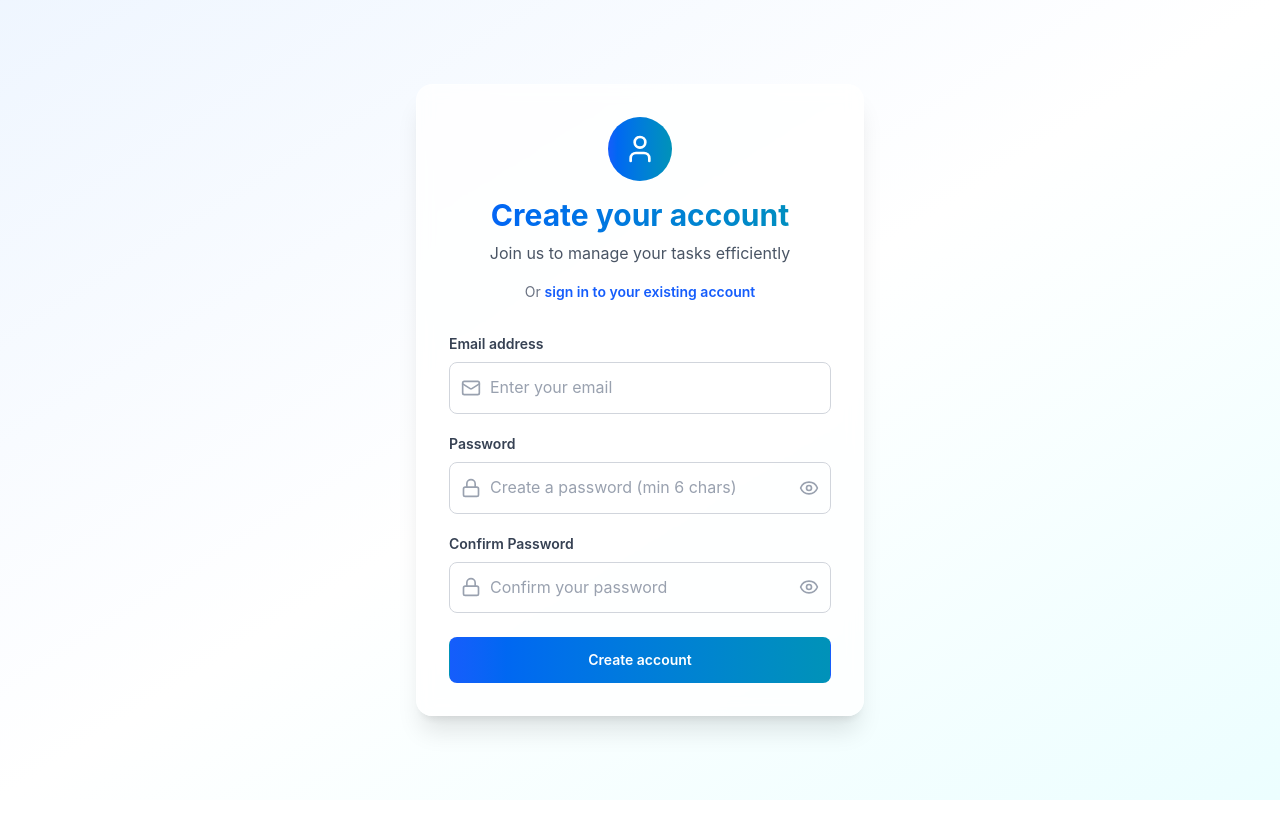
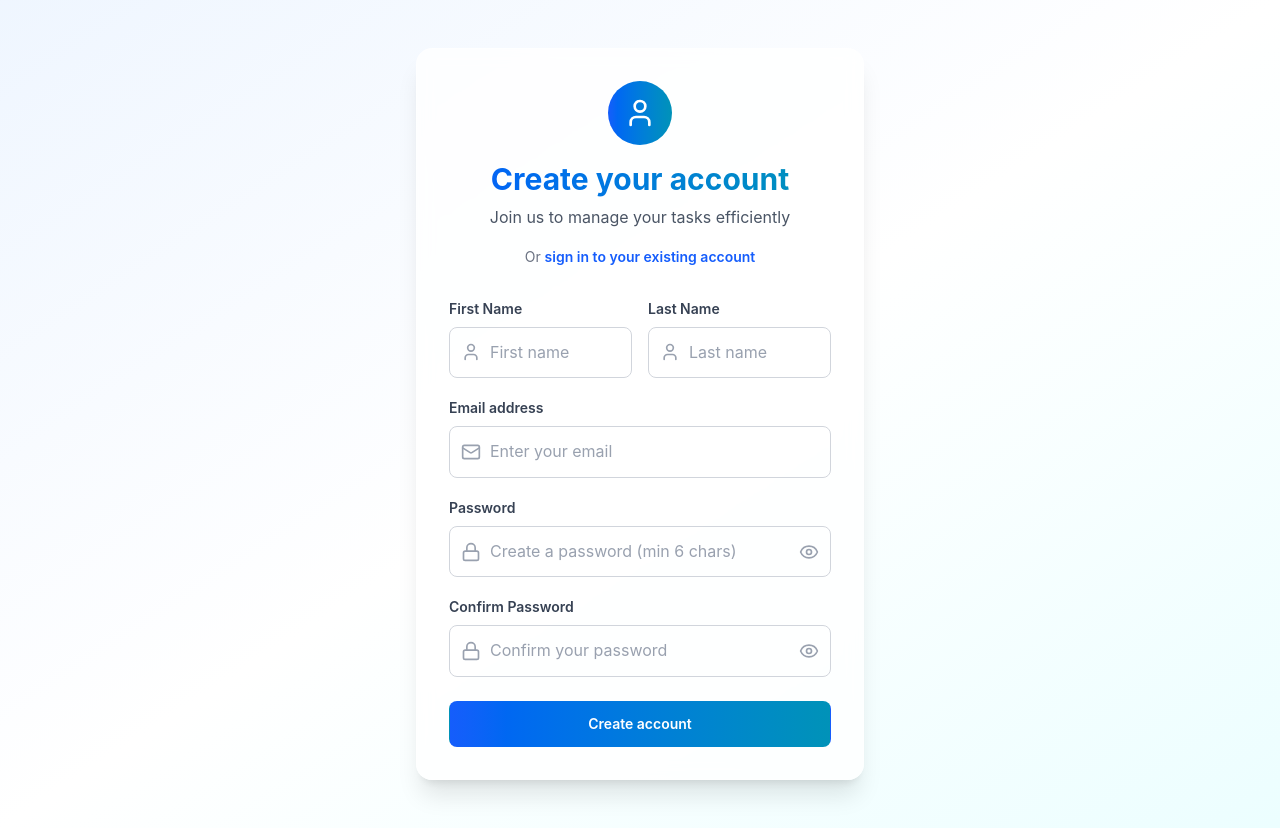
Before and after one commit to Laxman67/task-board, a React (Vite) app in the folder client/: page /login in a window 1280 px wide. Both pictures are taken after typing "name@example.com", "Sample123" into the empty fields and a click on the button "create a new account". Before the commit the page ends 800 px from the top, so only its background shows below. Built offline with nearby package versions, Linux system fonts and the light colour scheme.

Commit message:
fixed: register pag3

```diff
--- a/client/src/components/Register.jsx
+++ b/client/src/components/Register.jsx
@@ -1,9 +1,12 @@
 import React, { useState } from 'react';
 import { useAuth } from '../context/AuthContext';
 import { Eye, EyeOff, Mail, Lock, User } from 'lucide-react';
+import { useNavigate } from 'react-router-dom';
 
 const Register = ({ onToggle }) => {
   const [formData, setFormData] = useState({
+    firstname: '',
+    lastname: '',
     email: '',
     password: '',
     confirmPassword: '',
@@ -11,6 +14,7 @@ const Register = ({ onToggle }) => {
   const [showPassword, setShowPassword] = useState(false);
   const [showConfirmPassword, setShowConfirmPassword] = useState(false);
   const { register, loading } = useAuth();
+  const navigate = useNavigate();
 
   const handleChange = (e) => {
     setFormData({
@@ -26,10 +30,15 @@ const Register = ({ onToggle }) => {
       return;
     }
 
-    await register({
+    const response = await register({
+      firstname: formData.firstname,
+      lastname: formData.lastname,
       email: formData.email,
       password: formData.password,
     });
+    if (response.success) {
+      navigate('/dashboard');
+    }
   };
 
   return (
@@ -40,7 +49,7 @@ const Register = ({ onToggle }) => {
             <div className="inline-flex items-center justify-center w-16 h-16 bg-gradient-to-r from-blue-600 to-cyan-600 rounded-full mb-4">
               <User className="h-8 w-8 text-white" />
             </div>
-            <h2 className="text-3xl font-bold bg-gradient-to-r from-blue-600 to-cyan-600 bg-clip-text text-transparent">
+            <h2 className="text-3xl font-bold bg-linear-to-r from-blue-600 to-cyan-600 bg-clip-text text-transparent">
               Create your account
             </h2>
             <p className="mt-2 text-gray-600">
@@ -60,6 +69,50 @@ const Register = ({ onToggle }) => {
           <form className="space-y-6" onSubmit={handleSubmit}>
 
             <div className="space-y-5">
+              <div className="grid grid-cols-2 gap-4">
+                <div>
+                  <label htmlFor="firstname" className="block text-sm font-semibold text-gray-700 mb-2">
+                    First Name
+                  </label>
+                  <div className="relative">
+                    <div className="absolute inset-y-0 left-0 pl-3 flex items-center pointer-events-none">
+                      <User className="h-5 w-5 text-gray-400" />
+                    </div>
+                    <input
+                      id="firstname"
+                      name="firstname"
+                      type="text"
+                      required
+                      className="block w-full pl-10 pr-3 py-3 border border-gray-300 rounded-lg placeholder-gray-400 text-gray-900 focus:outline-none focus:ring-2 focus:ring-blue-500 focus:border-blue-500 transition-all duration-200"
+                      placeholder="First name"
+                      value={formData.firstname}
+                      onChange={handleChange}
+                    />
+                  </div>
+                </div>
+
+                <div>
+                  <label htmlFor="lastname" className="block text-sm font-semibold text-gray-700 mb-2">
+                    Last Name
+                  </label>
+                  <div className="relative">
+                    <div className="absolute inset-y-0 left-0 pl-3 flex items-center pointer-events-none">
+                      <User className="h-5 w-5 text-gray-400" />
+                    </div>
+                    <input
+                      id="lastname"
+                      name="lastname"
+                      type="text"
+                      required
+                      className="block w-full pl-10 pr-3 py-3 border border-gray-300 rounded-lg placeholder-gray-400 text-gray-900 focus:outline-none focus:ring-2 focus:ring-blue-500 focus:border-blue-500 transition-all duration-200"
+                      placeholder="Last name"
+                      value={formData.lastname}
+                      onChange={handleChange}
+                    />
+                  </div>
+                </div>
+              </div>
+
               <div>
                 <label htmlFor="email" className="block text-sm font-semibold text-gray-700 mb-2">
                   Email address
--- a/client/src/components/TaskDetail.jsx
+++ b/client/src/components/TaskDetail.jsx
@@ -30,7 +30,7 @@ const TaskDetail = () => {
         withCredentials: true
       });
       const data = response.data;
-      console.log(data.data.projectId);
+
 
 
       if (data.success) {
--- a/client/src/components/Tasks.jsx
+++ b/client/src/components/Tasks.jsx
@@ -1,4 +1,4 @@
-import { Plus, SquareArrowOutUpRight, Trash2 } from 'lucide-react'
+import { FolderOpen, Plus, SquareArrowOutUpRight, Trash2 } from 'lucide-react'
 import React from 'react'
 import { Link } from 'react-router-dom'
 
--- a/client/src/context/AuthContext.jsx
+++ b/client/src/context/AuthContext.jsx
@@ -37,6 +37,8 @@ export const AuthProvider = ({ children }) => {
       const response = await authAPI.register(userData);
       const { token, user } = response.data.data;
 
+      console.log(token);
+      console.log(user);
 
 
       document.cookie = `token=${token}; path=/; max-age=${7 * 24 * 60 * 60}`; // 7 days
```
Also changed, not shown: 1 other file (tests, documents, lock files or other folders).
